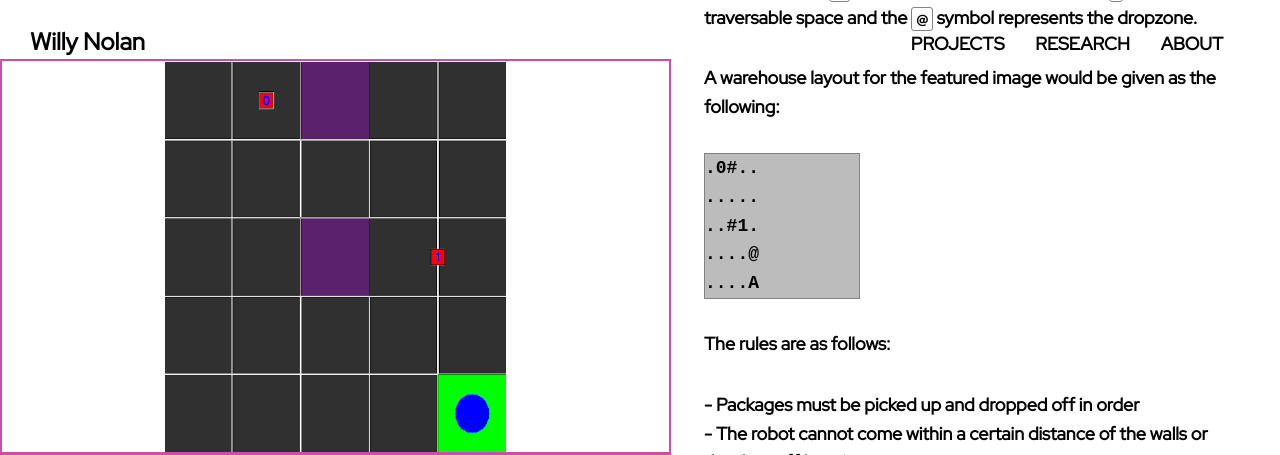
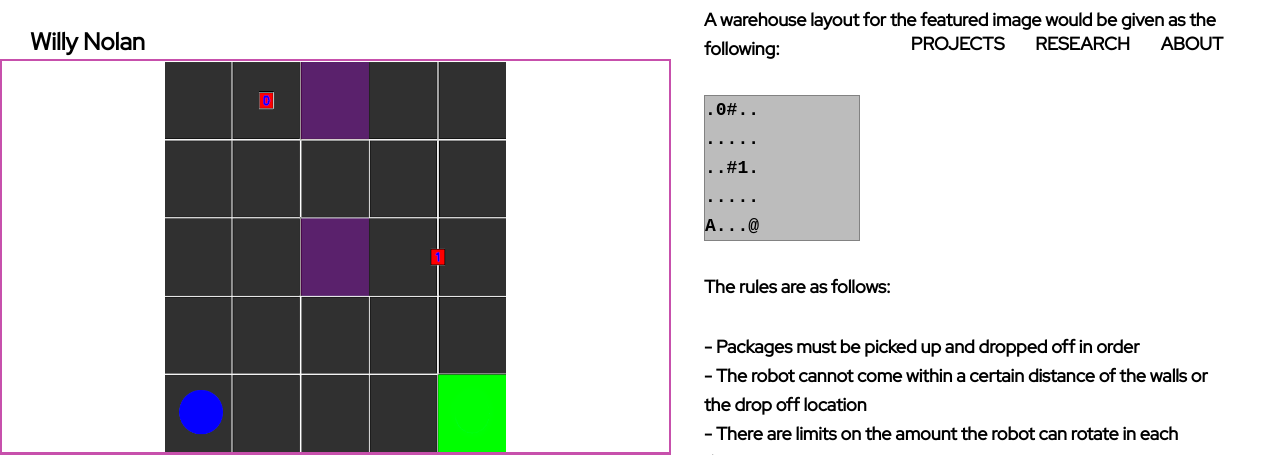
Before and after one commit to computersarecool/willynolan.com, a Jekyll site: the page built from _posts/research/2017-04-01-planning-and-control.md, in a window 1280 px wide. Shown: the top 455 px of the page. Built offline with Jekyll 4.4.1, drawn with Linux system fonts in a browser that asks for light colours; some web fonts are replaced; some of the changed text lies outside the part shown; grey boxes are pictures that could not be loaded.

Commit message:
Adds third image to motion planning

```diff
--- a/_posts/research/2017-04-01-planning-and-control.md
+++ b/_posts/research/2017-04-01-planning-and-control.md
@@ -42,8 +42,8 @@ A warehouse layout for the featured image would be given as the following:
 .0#..
 .....
 ..#1.
-....@
-....A
+.....
+A...@
 </pre>
 </p>
 
```
Also changed, not shown: other parts of _posts/research/2017-04-01-planning-and-control.md (+4 -1 lines), assets/media/research/planning-and-control/first.png, assets/media/research/planning-and-control/second.png (added).
